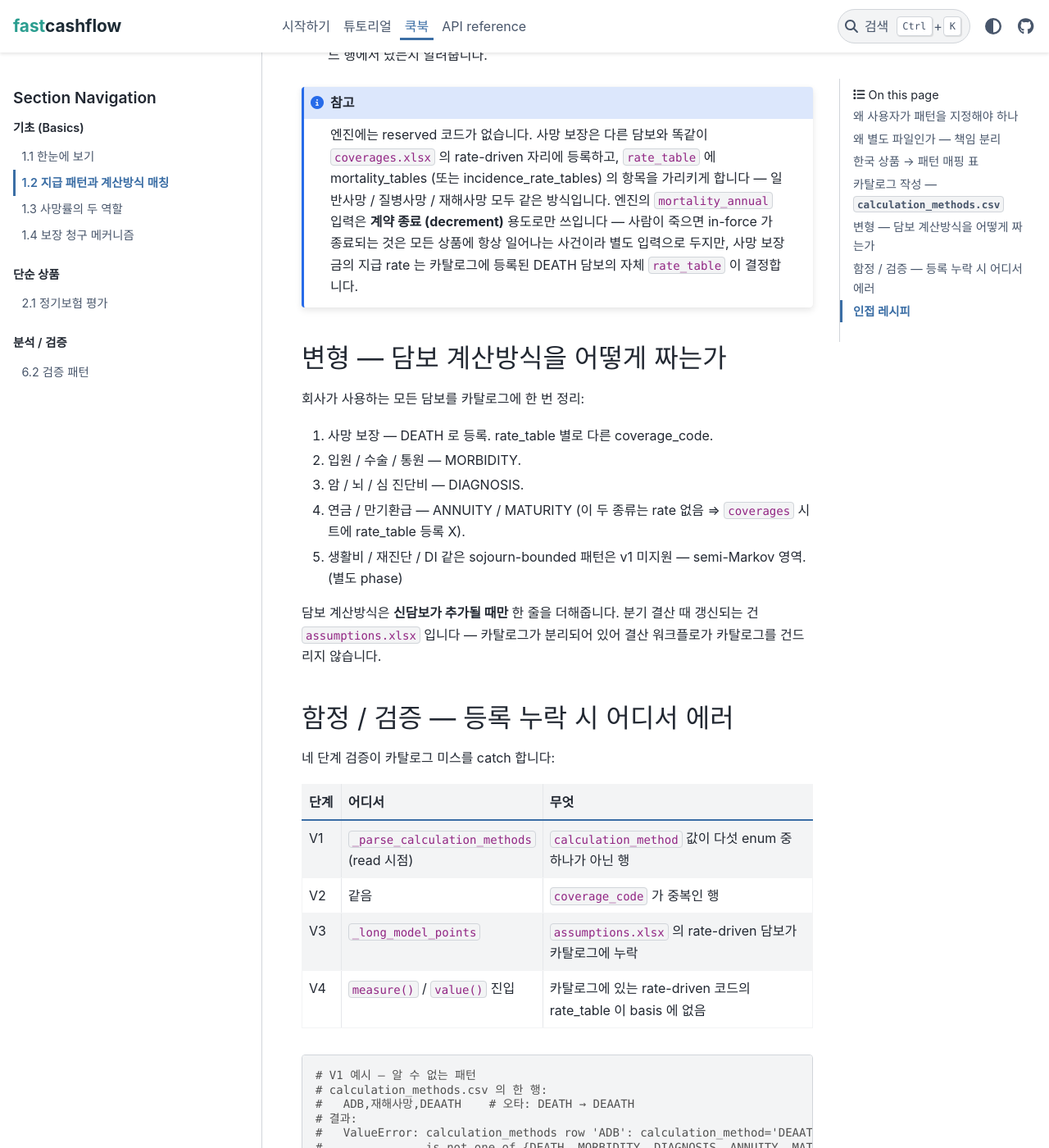
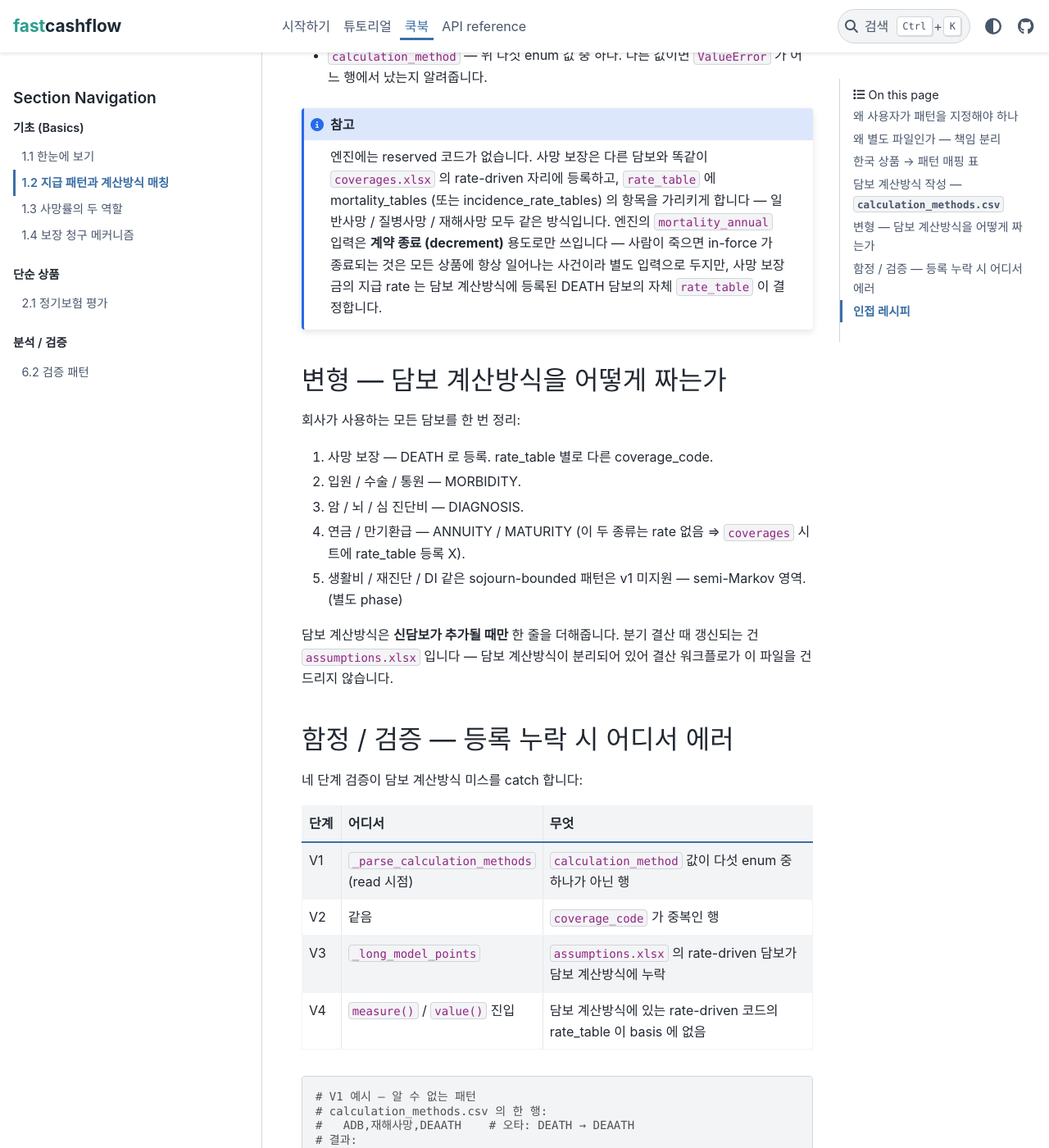
Before and after one commit to seokhoonj/fastcashflow, a Sphinx documentation site: the page built from docs/cookbook/basics/calculation-methods.md, in a window 1280 px wide and 1400 px high, scrolled down 3715 px. Shown: the whole window at 82% size. Built offline with Sphinx 7.4.7 and the PyData theme 0.15.4, drawn with Linux system fonts in a browser that asks for light colours; some of the changed text lies outside the part shown.

Commit message:
docs: cookbook -- '카탈로그' -> '담보 계산방식'
After the BenefitPattern -> CalculationMethod rename, the cookbook 1.2
and 1.4 chapters still called the file '카탈로그' (catalog), which no
longer matched the file name (calculation_methods.csv) or the concept
label (담보 계산방식). Replace the stale '카탈로그' references with
'담보 계산방식' throughout both chapters.

Cleanups from the mechanical replace:
- particle repair: '담보 계산방식가/를' -> '담보 계산방식이/을'.
- '모든 담보를 담보 계산방식에 한 번 정리' -> '모든 담보를 한 번
  정리' (dropped the doubled noun).
- the second mention in the same sentence uses '이 파일' to avoid
  repeating '담보 계산방식' three times in two lines.
- '담보 계산방식에서 가져온 결정' -> '... 가져온 값' (it is a looked-up
  value, not a decision).
- 1.4 intro line rewritten: it had become circular ('CalculationMethod
  이 담보 계산방식의 라벨'). Now reads 'CalculationMethod 값이
  calculation_methods.csv 에 적는 라벨'.

naming-conventions.md keeps its two '사용자 카탈로그' mentions -- those
refer to coverage_code being a user-defined catalog of codes, a
different and still-correct usage.

````diff
--- a/docs/cookbook/basics/calculation-methods.md
+++ b/docs/cookbook/basics/calculation-methods.md
@@ -7,7 +7,7 @@
 - 패턴에 따라 어떤 계산 분기로 들어가는지 — 다섯 가지로 단순화
 - 사용자가 지정해주는 자리 (`calculation_methods.csv`) 가 왜 별도 파일인가
 - 사망 종류 (일반사망 / 질병사망 / 재해사망) 가 모두 같은 패턴인 이유
-- 한국 상품의 매핑 표, 카탈로그 작성, 등록 누락 시 잡히는 자리
+- 한국 상품의 매핑 표, 담보 계산방식 작성, 등록 누락 시 잡히는 자리
 ```
 
 ## 왜 사용자가 패턴을 지정해야 하나
@@ -57,7 +57,7 @@
 ```{note}
 주계약은 **상품마다 다른 패턴** 입니다. 정기 / 종신은 DEATH, 암보험은
 DIAGNOSIS, 건강 / 실손은 MORBIDITY, 연금은 ANNUITY. 엔진은 "주계약"
-자체를 모릅니다 — 카탈로그에 등록된 담보들 중 어느 것이 주계약인지는
+자체를 모릅니다 — 담보 계산방식에 등록된 담보들 중 어느 것이 주계약인지는
 회사 / product 단위 결정.
 ```
 
@@ -133,11 +133,11 @@ mp    = fcf.read_model_points(
 ```{warning}
 **모든 사망 종류는 DEATH 패턴**입니다 — 한국 시장의 사망 보장 분화
 (일반사망 / 질병사망 / 재해사망) 는 **같은 mechanic** (사건 발생 시
-amount 지급). 차이는 *rate_table* 일 뿐. 카탈로그에 각자 별도
+amount 지급). 차이는 *rate_table* 일 뿐. 담보 계산방식에 각자 별도
 `coverage_code` 로 등록하되 패턴은 모두 `DEATH`.
 ```
 
-## 카탈로그 작성 — `calculation_methods.csv`
+## 담보 계산방식 작성 — `calculation_methods.csv`
 
 세 컬럼:
 
@@ -166,13 +166,13 @@ mortality_tables (또는 incidence_rate_tables) 의 항목을 가리키게
 방식입니다. 엔진의 `mortality_annual` 입력은 **계약 종료 (decrement)**
 용도로만 쓰입니다 — 사람이 죽으면 in-force 가 종료되는 것은 모든
 상품에 항상 일어나는 사건이라 별도 입력으로 두지만, 사망 보장금의
-지급 rate 는 카탈로그에 등록된 DEATH 담보의 자체 `rate_table` 이
+지급 rate 는 담보 계산방식에 등록된 DEATH 담보의 자체 `rate_table` 이
 결정합니다.
 ```
 
 ## 변형 — 담보 계산방식을 어떻게 짜는가
 
-회사가 사용하는 모든 담보를 카탈로그에 한 번 정리:
+회사가 사용하는 모든 담보를 한 번 정리:
 
 1. 사망 보장 — DEATH 로 등록. rate_table 별로 다른 coverage_code.
 2. 입원 / 수술 / 통원 — MORBIDITY.
@@ -183,12 +183,12 @@ mortality_tables (또는 incidence_rate_tables) 의 항목을 가리키게
    영역. (별도 phase)
 
 담보 계산방식은 **신담보가 추가될 때만** 한 줄을 더해줍니다. 분기 결산
-때 갱신되는 건 `assumptions.xlsx` 입니다 — 카탈로그가 분리되어 있어
-결산 워크플로가 카탈로그를 건드리지 않습니다.
+때 갱신되는 건 `assumptions.xlsx` 입니다 — 담보 계산방식이 분리되어 있어
+결산 워크플로가 이 파일을 건드리지 않습니다.
 
 ## 함정 / 검증 — 등록 누락 시 어디서 에러
 
-네 단계 검증이 카탈로그 미스를 catch 합니다:
+네 단계 검증이 담보 계산방식 미스를 catch 합니다:
 
 ```{list-table}
 :header-rows: 1
@@ -205,10 +205,10 @@ mortality_tables (또는 incidence_rate_tables) 의 항목을 가리키게
   - `coverage_code` 가 중복인 행
 * - V3
   - `_long_model_points`
-  - `assumptions.xlsx` 의 rate-driven 담보가 카탈로그에 누락
+  - `assumptions.xlsx` 의 rate-driven 담보가 담보 계산방식에 누락
 * - V4
   - `measure()` / `value()` 진입
-  - 카탈로그에 있는 rate-driven 코드의 rate_table 이 basis 에 없음
+  - 담보 계산방식에 있는 rate-driven 코드의 rate_table 이 basis 에 없음
 ```
 
 ```python
@@ -219,7 +219,7 @@ mortality_tables (또는 incidence_rate_tables) 의 항목을 가리키게
 #   ValueError: calculation_methods row 'ADB': calculation_method='DEAATH'
 #               is not one of {DEATH, MORBIDITY, DIAGNOSIS, ANNUITY, MATURITY}
 
-# V3 예시 — 카탈로그 누락
+# V3 예시 — 담보 계산방식 누락
 # assumptions.xlsx coverages 시트:
 #   CA_DIAG | CANCER_STD       ← rate_table 등록
 # 그런데 calculation_methods.csv 에는 CA_DIAG 행 없음.
@@ -230,7 +230,7 @@ mortality_tables (또는 incidence_rate_tables) 의 항목을 가리키게
 #               calculation_methods.csv
 ```
 
-`show_trace` 의 Coverages 섹션이 한 계약의 카탈로그 매핑을 그대로
+`show_trace` 의 Coverages 섹션이 한 계약의 담보 계산방식 매핑을 그대로
 보여줍니다:
 
 ```
@@ -240,15 +240,15 @@ mortality_tables (또는 incidence_rate_tables) 의 항목을 가리키게
 │   └─ 'ADB'          pattern=DEATH      risk=0  is_diagnosis=False  rate -> ADB_STD
 ```
 
-`pattern` 칸이 카탈로그에서 가져온 결정, `risk` / `is_diagnosis` 는
+`pattern` 칸이 담보 계산방식에서 가져온 값, `risk` / `is_diagnosis` 는
 엔진이 패턴에서 derive 한 값입니다.
 
 ## 인접 레시피
 
 - [보장 청구 메커니즘](coverage-mechanics) — 각 CalculationMethod 이
-  엔진 안에서 어떤 알고리즘으로 처리되는지 (이 챕터는 *카탈로그* 결정,
+  엔진 안에서 어떤 알고리즘으로 처리되는지 (이 챕터는 *담보 계산방식 선택*,
   메커니즘 챕터는 *실행 알고리즘*).
-- [검증 패턴 — show_trace](../workflow/validation) — 카탈로그 변경이
+- [검증 패턴 — show_trace](../workflow/validation) — 담보 계산방식 변경이
   어느 계산 단계에 어떻게 들어가는지 추적.
 - [정기보험 평가](../simple/term-life) — DEATH 만 사용하는 가장 단순한 사례.
 - 사망 + 진단 일시금 (작성 예정) — DIAGNOSIS 추가, depleting pool mechanic.
````
Also changed, not shown: docs/cookbook/basics/coverage-mechanics.md (+4 -4 lines).
